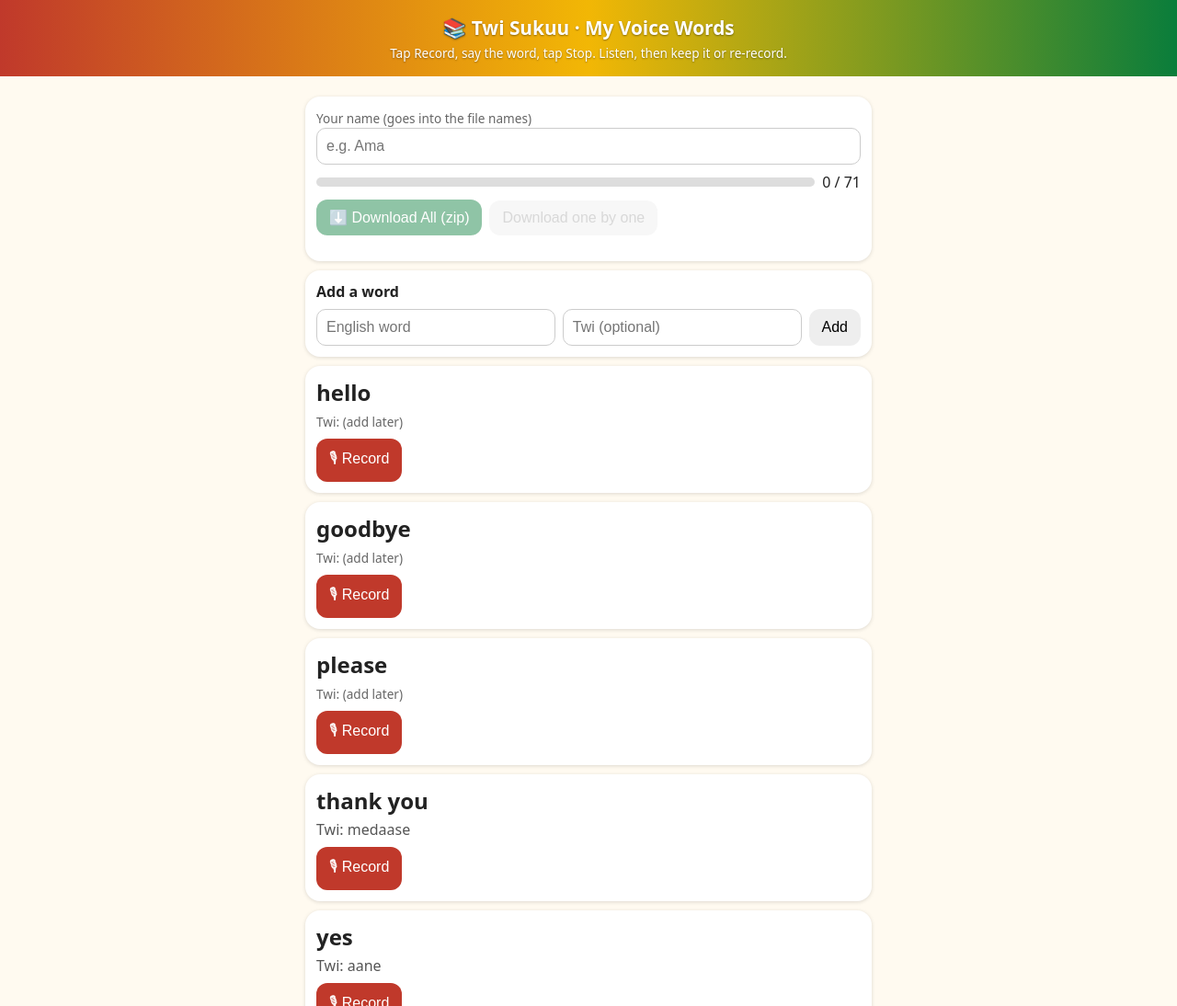
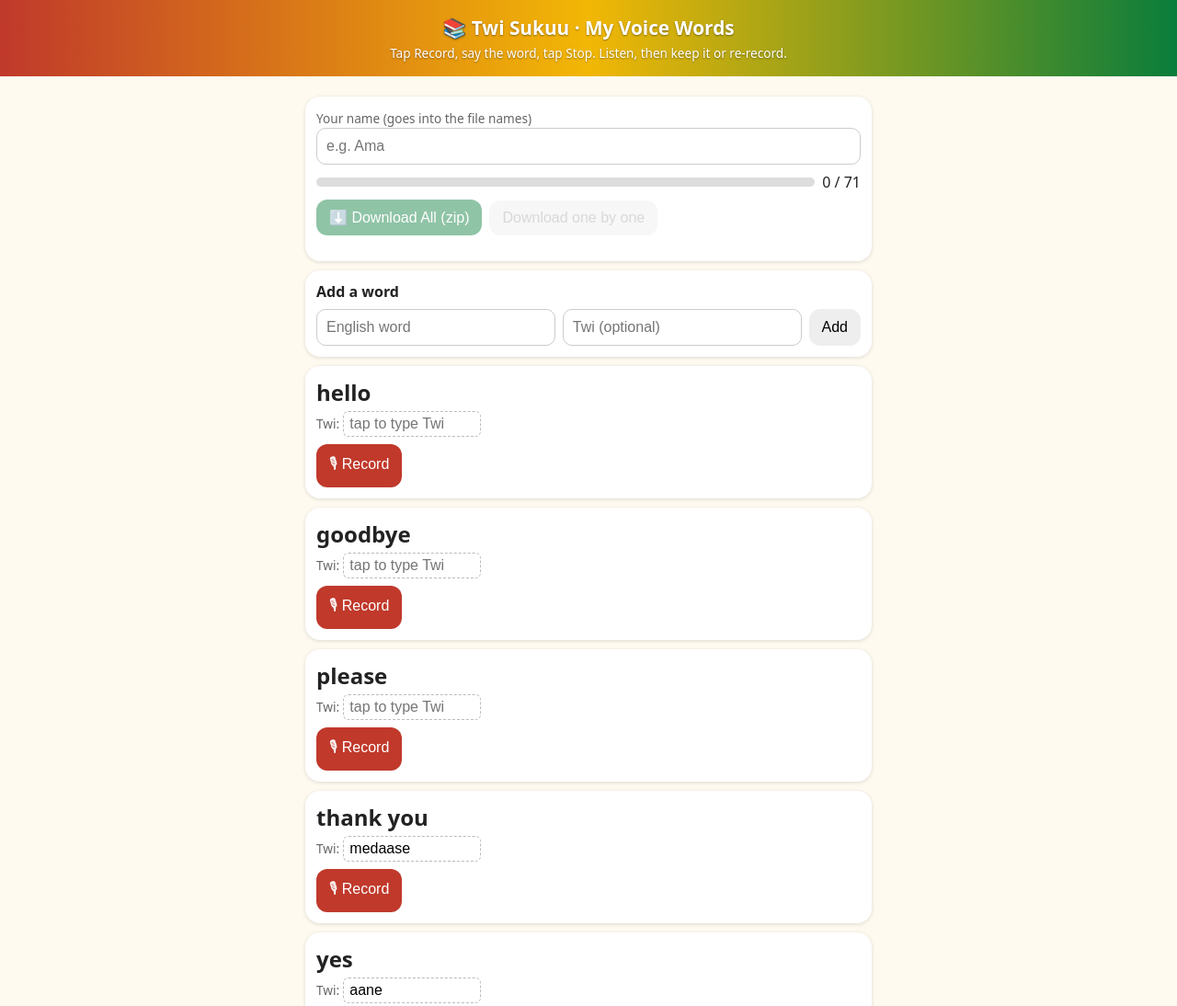
Before and after one commit to Nyamebadav/twi-sukuu-words, a plain HTML site: page index.html in a window 1280 px wide. Shown: the top 1094 px of the page at 92% size. Drawn offline with Linux system fonts and the light colour scheme.

Commit message:
Editable Twi field on each card

```diff
--- a/index.html
+++ b/index.html
@@ -66,12 +66,13 @@ function all(){return new Promise(r=>{const out={},t=db.transaction('clips').obj
 function render(){const L=$('list');L.innerHTML='';let n=0;
  words.forEach((w,i)=>{const k=keyOf(w),c=clips[k];if(c)n++;
   const d=document.createElement('div');d.className='card'+(c?' done':'');
-  d.innerHTML=`<div class="row" style="justify-content:space-between"><div><div class="word">${esc(w.en)}</div><div class="twi">${w.pangram?'<span class="note">Pangram: uses every letter A to Z</span>':(w.tw?'Twi: '+esc(w.tw):'<span class="note">Twi: (add later)</span>')}</div></div>${c?'<span class="tag">✓ recorded</span>':''}</div>
+  d.innerHTML=`<div class="row" style="justify-content:space-between"><div><div class="word">${esc(w.en)}</div><div class="twi">${w.pangram?'<span class="note">Pangram: uses every letter A to Z</span>':`<span class="note">Twi:</span> <input class="twin" data-tw="${i}" value="${esc(w.tw||'')}" placeholder="tap to type Twi" style="width:60%;padding:4px 6px;font-size:16px;border:1px dashed #bbb;border-radius:6px">`}</div></div>${c?'<span class="tag">✓ recorded</span>':''}</div>
   <div class="row"><button class="rec" data-k="${i}">${recKey===k?'⏹ Stop':(c?'🔁 Re-record':'🎙 Record')}</button>${c?`<button data-play="${i}">▶️ Listen</button><button data-del="${i}">Delete</button>`:''}${w.custom?`<button data-rm="${i}">Remove word</button>`:''}</div>
   `;
   if(recKey===k)d.querySelector('.rec').classList.add('on');L.appendChild(d)});
  $('pt').textContent=`${n} / ${words.length}`;$('pi').style.width=(words.length?100*n/words.length:0)+'%';$('dl').disabled=$('dlEach').disabled=!n;
  L.querySelectorAll('[data-k]').forEach(b=>b.onclick=()=>toggle(words[+b.dataset.k]));
+ L.querySelectorAll('[data-tw]').forEach(x=>x.onchange=async()=>{const w=words[+x.dataset.tw];w.tw=x.value.trim();saveWords();const c=clips[keyOf(w)];if(c){c.tw=w.tw;await put(keyOf(w),c)}});
  L.querySelectorAll('[data-play]').forEach(b=>b.onclick=()=>play(clips[keyOf(words[+b.dataset.play])],b));
  L.querySelectorAll('[data-del]').forEach(b=>b.onclick=async()=>{const k=keyOf(words[+b.dataset.del]);delete clips[k];await put(k,null);render()});
  L.querySelectorAll('[data-rm]').forEach(b=>b.onclick=async()=>{const w=words[+b.dataset.rm];if(!confirm('Remove "'+w.en+'"?'))return;delete clips[keyOf(w)];await put(keyOf(w),null);words.splice(+b.dataset.rm,1);saveWords();render()});
```
